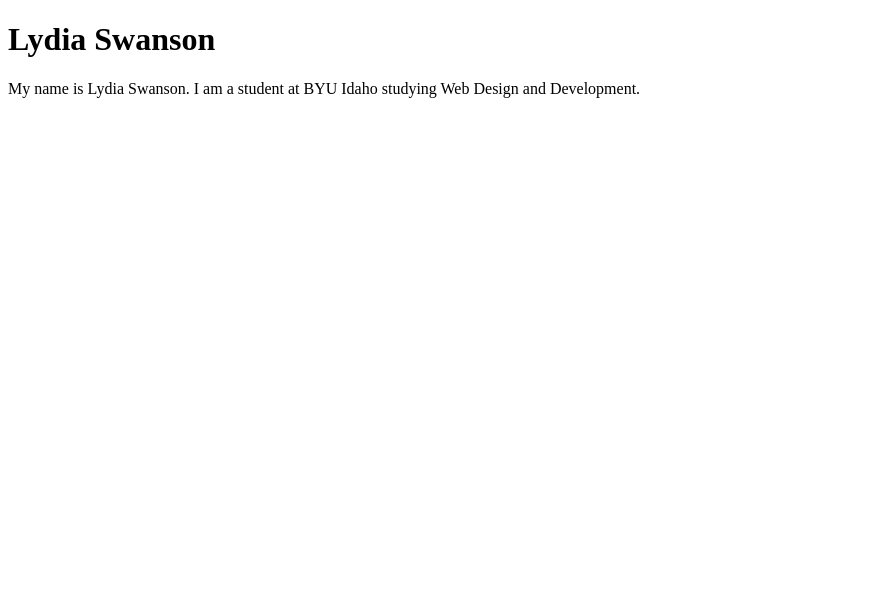
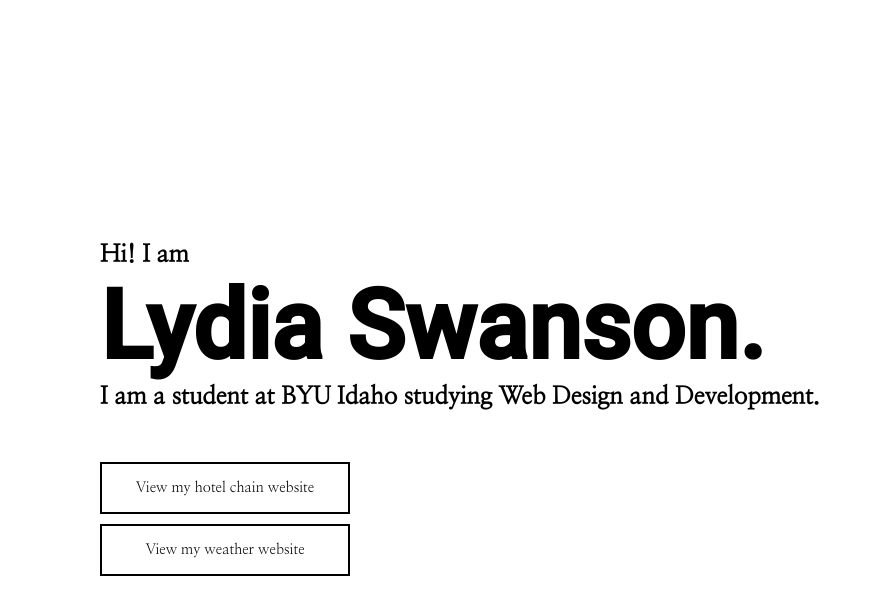
Before and after one commit to lydiaswan15/Lydia-Swanson-Portfolio.github.io, a plain HTML site: page index.html in a window 1280 px wide. Shown: the whole page, without its empty margins (0-874 px from the left). Drawn offline with Linux system fonts and the light colour scheme.

Commit message:
adding information and styling

```diff
--- a/index.html
+++ b/index.html
@@ -4,9 +4,14 @@
     <meta charset="UTF-8">
     <meta name="viewport" content="width=device-width, initial-scale=1.0">
     <title>Lydia Swanson Portfolio</title>
+
+    <link rel="stylesheet" href="styles/style.css">
+    <link href="https://fonts.googleapis.com/css2?family=Roboto:wght@500&display=swap" rel="stylesheet">
+    <link href="https://fonts.googleapis.com/css2?family=Nanum+Myeongjo:wght@400&family=Roboto:wght@500&display=swap" rel="stylesheet">
 </head>
 <body>
-    <h1>Lydia Swanson</h1>
-    <p>My name is Lydia Swanson. I am a student at BYU Idaho studying Web Design and Development. </p>
+    <div id = "textInformation"><h2>Hi! I am <span id = "name">Lydia Swanson.</span> I am a student at BYU Idaho studying Web Design and Development.</h2></div>
+    <button onclick="location.href = 'https://lydiaswan15.github.io/termProject/index.html';"">View my hotel chain website</button>
+    <button onclick="location.href = 'https://lydiaswan15.github.io/lesson11/index.html';"">View my weather website</button>
 </body>
 </html>
--- /dev/null
+++ b/styles/style.css
@@ -0,0 +1,31 @@
+body{
+    font-family: 'Nanum Myeongjo', serif;
+    margin: 30vh 0px 0px 100px;
+}
+
+span{
+    display: block;
+    font-size: 4em;
+    font-family: 'Roboto', sans-serif;
+}
+
+button{
+    background-color: white;
+    color: black;
+    border: 2px solid black;
+    padding: 1em;
+    font-family: 'Nanum Myeongjo', serif;
+    font-size: .9em;
+    display: block;
+    width: 250px;
+    margin: 10px 0px 10px 0px;
+}
+
+button:hover{
+    background-color: black;
+    color: white;
+}
+
+#textInformation{
+    margin: 0px 0px 50px 0px;
+}
```
